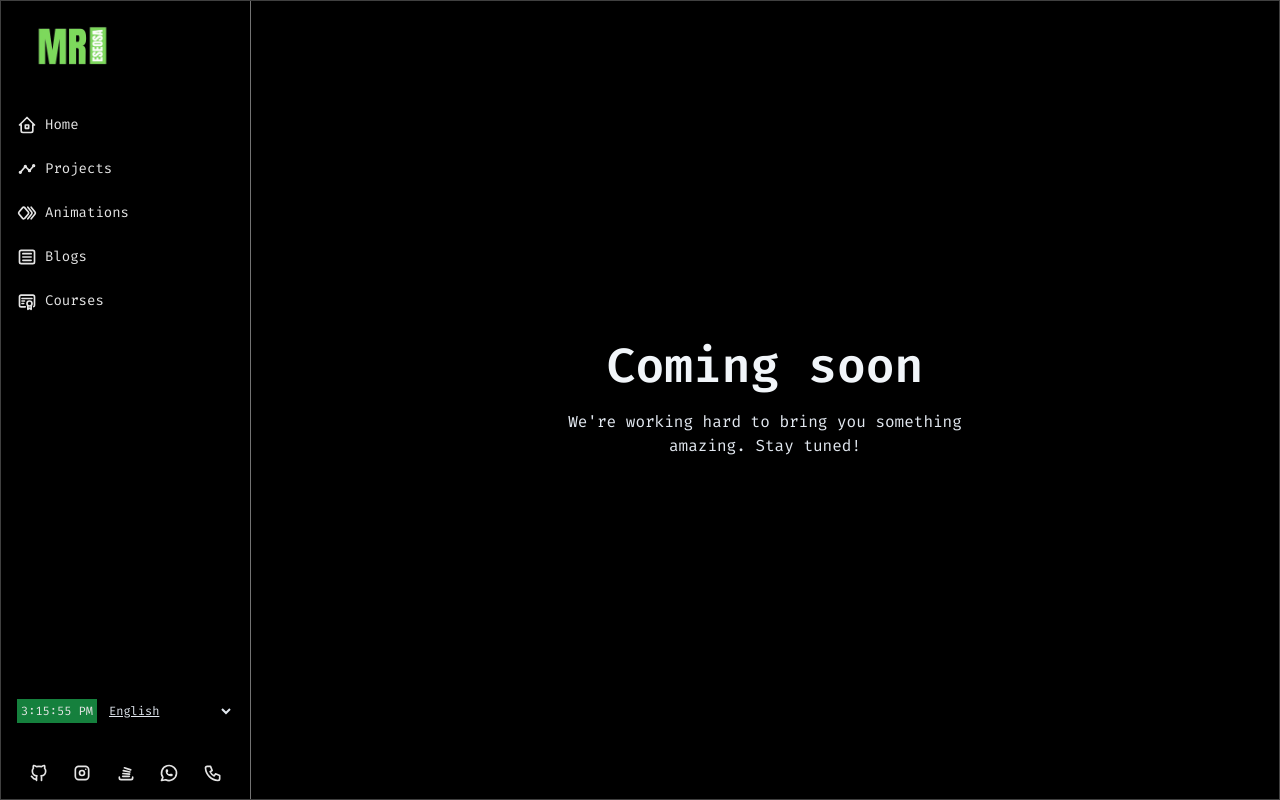
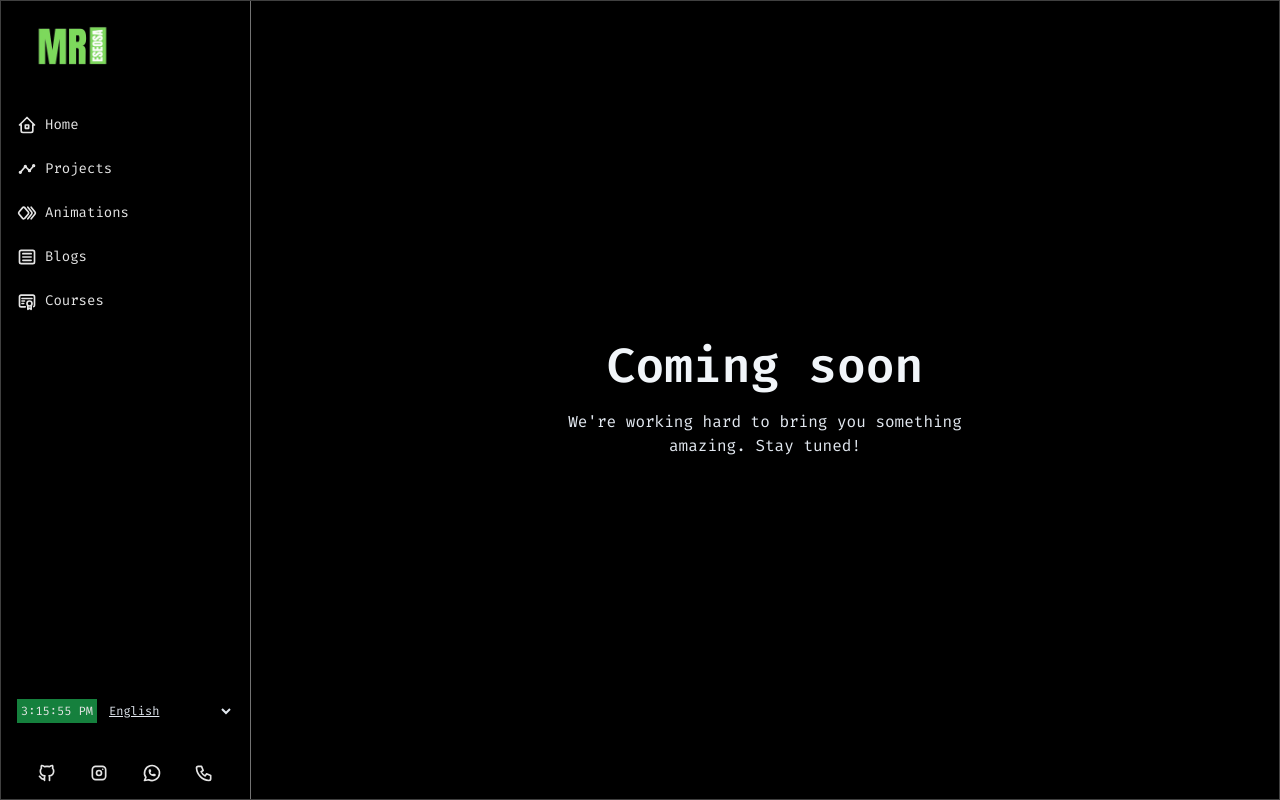
Before and after one commit to thebeninwebdev/osayieseosa, a Next.js app: page /en/courses in a window 1280 px wide. Built offline with nearby package versions, Linux system fonts and the light colour scheme.

Commit message:
more identity retraction

```diff
--- a/messages/ng.json
+++ b/messages/ng.json
@@ -1,7 +1,7 @@
 {
   "HomePage": {
     "greeting": "HOW FAR NA, WELCOME TO MY WEBSITE",
-    "introduction": "I be Eseosa Osayi",
+    "introduction": "I be MR ESEOSA",
     "phrase1": "One",
     "phrase2": "Javascript",
     "phrase3": "developer",
--- a/src/app/[locale]/animations/page.tsx
+++ b/src/app/[locale]/animations/page.tsx
@@ -5,7 +5,7 @@
   import { Metadata } from 'next'
 
   export const metadata: Metadata = {
-    title: "Eseosa Osayi - Animations",
+    title: "mrEseosa - Animations",
     description: "Some of my favourite animations.",
   };
 
--- a/src/app/[locale]/blog/page.tsx
+++ b/src/app/[locale]/blog/page.tsx
@@ -1,4 +1,5 @@
 "use client"
+
 import {useState, useEffect} from 'react'
 
 interface Article {
--- a/src/app/[locale]/components/Footer.tsx
+++ b/src/app/[locale]/components/Footer.tsx
@@ -6,7 +6,7 @@ export default function Footer() {
   return (
     <div className="py-20 px-5 text-center w-full text-sm text-slate-300 border-t-2 border-green-800 relative">
   <Link href="/privacy">Privacy Policy</Link>
-  <p>&copy; {today.getFullYear()} Eseosa Osayi. All rights reserved.</p>
+  <p>&copy; {today.getFullYear()} mrEseosa. All rights reserved.</p>
 </div>
   )
 }
--- a/src/app/[locale]/components/Projects.tsx
+++ b/src/app/[locale]/components/Projects.tsx
@@ -85,14 +85,14 @@ export function Projects() {
       iconLists: ["/re.svg", "/tail.svg"],
       link: "https://norbilefoods.vercel.app/",
     },
-    {
-      id: 3,
-      title: "Legit gemini exchange",
-      des: t('gemini'),
-      img: "/images/thumbnails/legitexchange.png",
-      iconLists: ["/next.svg", "/tail.svg", "/ts.svg"],
-      link: "https://www.legitgeminiexchange.com/",
-    },
+    // {
+    //   id: 3,
+    //   title: "Legit gemini exchange",
+    //   des: t('gemini'),
+    //   img: "/images/thumbnails/legitexchange.png",
+    //   iconLists: ["/next.svg", "/tail.svg", "/ts.svg"],
+    //   link: "https://www.legitgeminiexchange.com/",
+    // },
 
   ];
   return (
--- a/src/app/[locale]/components/Sidebar.tsx
+++ b/src/app/[locale]/components/Sidebar.tsx
@@ -59,27 +59,27 @@ const navItems = [
       links: [
       {
         name: "Github",
-        link:"https://github.com/osayieseosa",
+        link:"https://github.com/thebeninwebdev",
         icon:(<IconBrandGithub className="text-neutral-700 dark:text-neutral-200 h-5 w-5 flex-shrink-0" />)
       },
       {
         name:"Instagram",
-        link: "https://www.instagram.com/mr_eseosa?igsh=MXRyMnJxZGx2ZzV2YQ==",
+        link: "https://www.instagram.com/thebeninwebdesigner?igsh=MXRyMnJxZGx2ZzV2YQ==",
         icon:(<IconBrandInstagram className="text-neutral-700 dark:text-neutral-200 h-5 w-5 flex-shrink-0" />)
       },
-      {
-        name:"Stack Overflow",
-        link:"https://stackoverflow.com/users/15001668/eseosa-osayi",
-        icon:(<IconBrandStackoverflow className="text-neutral-700 dark:text-neutral-200 h-5 w-5 flex-shrink-0" />)
-      },
+      // {
+      //   name:"Stack Overflow",
+      //   link:"https://stackoverflow.com/users/15001668/eseosa-osayi",
+      //   icon:(<IconBrandStackoverflow className="text-neutral-700 dark:text-neutral-200 h-5 w-5 flex-shrink-0" />)
+      // },
       {
         name:"WhatsApp",
-        link:"https://wa.link/5my8vf",
+        link:"https://wa.link/a2ssmy",
         icon:(<IconBrandWhatsapp className="text-neutral-700 dark:text-neutral-200 h-5 w-5 flex-shrink-0" />)
       },
       {
         name:"Tel",
-        link:"tel:09155276978",
+        link:"tel:+2349014116505",
         icon:(<IconPhone className="text-neutral-700 dark:text-neutral-200 h-5 w-5 flex-shrink-0" />)
       }
     ]}
@@ -134,7 +134,6 @@ export const Logo = () => {
       >
       <Link href='/' className="w-max">
       <Image
-        // src="/images/logo.png"
         src="/images/logo.png"
         className="w-28 flex-shrink-0"
         width={221}
--- a/src/app/[locale]/courses/page.tsx
+++ b/src/app/[locale]/courses/page.tsx
@@ -3,7 +3,7 @@ import { useTranslations } from 'next-intl'
 import { Metadata } from 'next'
 
 export const metadata: Metadata = {
-  title: "Eseosa Osayi - Courses",
+  title: "mrEseosa - Courses",
   description: "I use my expertise gathered over the years to simplify key concepts and techniques and grow the tech community.",
 };
 
--- a/src/app/[locale]/layout.tsx
+++ b/src/app/[locale]/layout.tsx
@@ -18,7 +18,7 @@ const fira = Fira_Code({
 })
 
 export const metadata: Metadata = {
-  title:"Eseosa Osayi - Official home page",
+  title:"mrEseosa - Official home page",
   description: "Driven by curiosity, fueled by passion, delivering top-notch web applications.",
 };
 
--- a/src/app/[locale]/page.tsx
+++ b/src/app/[locale]/page.tsx
@@ -88,12 +88,15 @@ export default function HomePage() {
       <h2 className="font-semibold text-green-500 mb-4">
         <TypewriterEffectSmooth words={words}/>
       </h2>
-      <div className="w-full pb-4 px-8 lg:px-0">
+      <div className="w-full pb-4 px-10 lg:px-0">
     <button
-    className="inline-flex h-12 animate-shimmer items-center justify-center rounded-md border border-slate-800 bg-[linear-gradient(110deg,#000103,45%,#1e2631,55%,#000103)] bg-[length:200%_100%] px-4 font-medium text-slate-400 transition-colors focus:outline-none focus:ring-2 focus:ring-slate-400 focus:ring-offset-2 focus:ring-offset-slate-50 text-sm w-full max-w-md "
+    className="inline-flex h-12 animate-shimmer items-center justify-center rounded-md border border-slate-800 bg-[linear-gradient(110deg,#000103,45%,#1e2631,55%,#000103)] bg-[length:200%_100%] px-4 font-medium text-slate-400 transition-colors focus:outline-none focus:ring-2 focus:ring-slate-400 focus:ring-offset-2 focus:ring-offset-slate-50 text-sm w-72 lg:w-[20rem]"
     onClick={playSoundOnClick}
     >
-      <Anchor href="https://wa.link/a2ssmy" title={t('firstButon')}/>
+      <Anchor
+      href="https://wa.link/a2ssmy"
+      title={t('firstButon')}
+      />
     </button>
 
     {/* <button
--- a/src/app/[locale]/projects/page.tsx
+++ b/src/app/[locale]/projects/page.tsx
@@ -2,7 +2,7 @@ import { Projects } from "../components/Projects"
 import { Metadata } from 'next'
 
 export const metadata: Metadata = {
-  title: "Eseosa Osayi - My projects",
+  title: "mrEseosa - My projects",
   description: "Come take a look my projects crafted with care and technique to solve problems and foster innovation.",
 };
 
```
Also changed, not shown: messages/en.json (+22 -22 lines).
